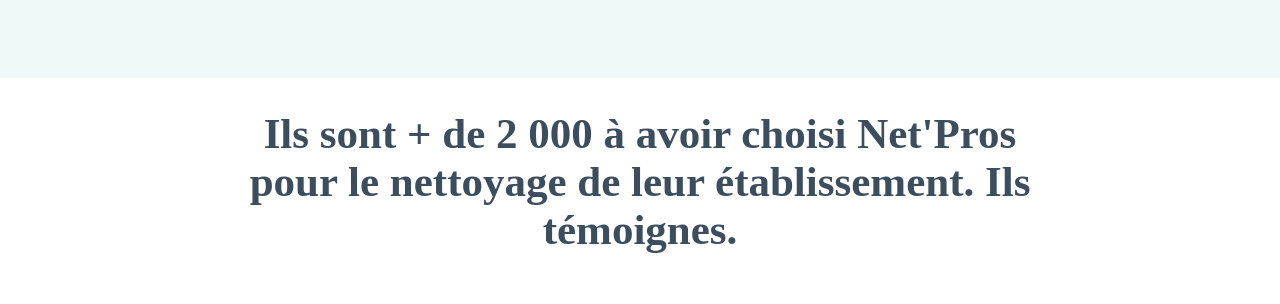
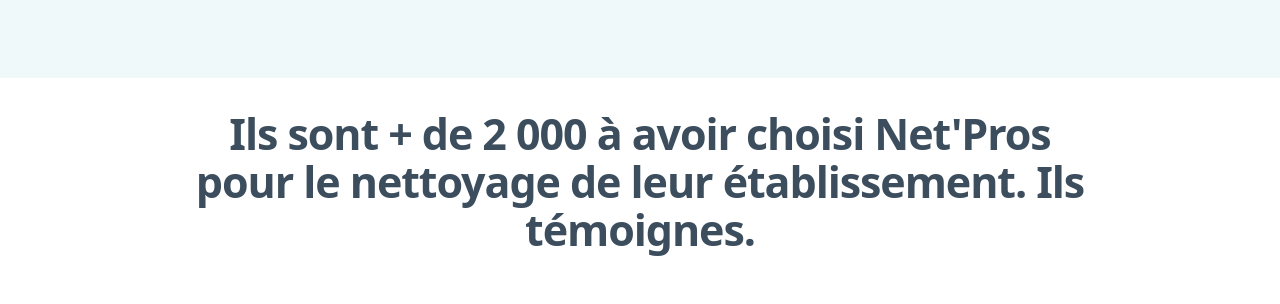
Before and after one commit to netproam/netpro, a Next.js app: page / in a window 1280 px wide. Shown: the part 3038-3342 px from the top of the page. Built offline with nearby package versions, Linux system fonts and the light colour scheme.

Commit message:
inspiration de nikita netoyage pour la page temoignage

```diff
--- a/src/components/section/TestimonialSection.tsx
+++ b/src/components/section/TestimonialSection.tsx
@@ -66,14 +66,14 @@ const dataTest={
 
     className="flex flex-col h-full   justify-center items-center w-full gap-10 py-8 ">
        <div className="flex flex-col">
-          <p className=" text-[30px] leading-[40px] lg:text-[43px]   h-full  lg:leading-[48px]
-         lg:w-full mx-
-        font-poppins font-semibold
+          <p className=" text-[30px] leading-[40px] lg:text-[43px]  tracking-tight  h-full  lg:leading-[48px]
+         lg:w-full
+         font-semibold
           text-center   text-[#3C4E5D]">{dataTest.title}</p>
-             <p className=" text-[30px] leading-[40px] lg:text-[43px]   h-full  lg:leading-[48px]
-          px-14 lg:px-0
-          font-poppins font-semibold
-          text-center   text-[#3C4E5D]">{dataTest.sousTitle} <span className="block">{}</span>{`témoignes.`}</p>
+             <p className=" text-[30px] leading-[40px] lg:text-[43px]  tracking-tight  h-full  lg:leading-[48px]
+          px-14 lg:px-0  font-sans
+          font-semibold
+          text-center   text-[#3C4E5D]">{dataTest.sousTitle} <span className="lg:block">{}</span>{`témoignes.`}</p>
           </div>
    <section
    ref={refSect}
```
